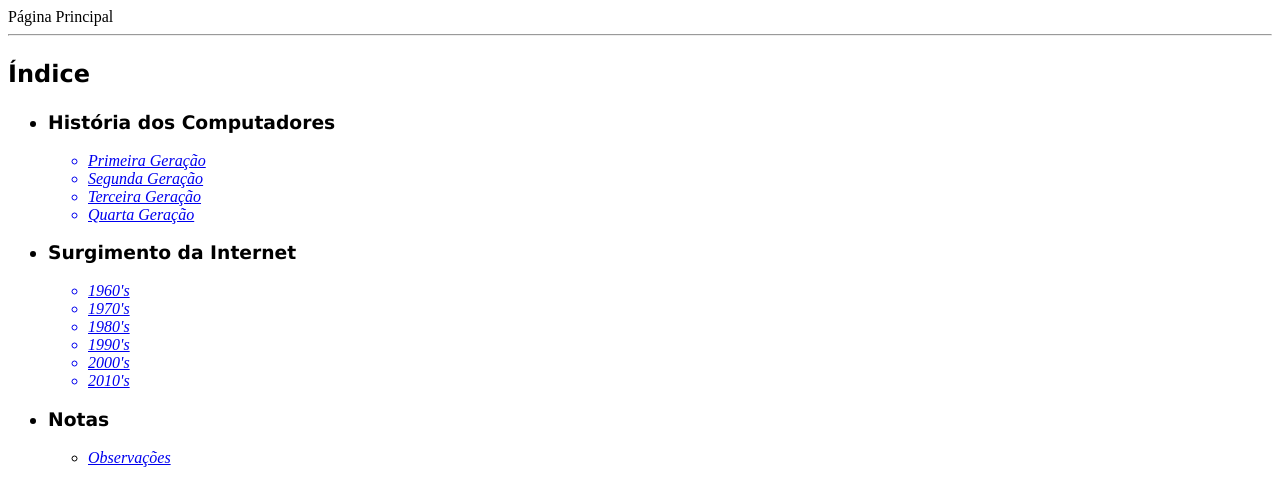
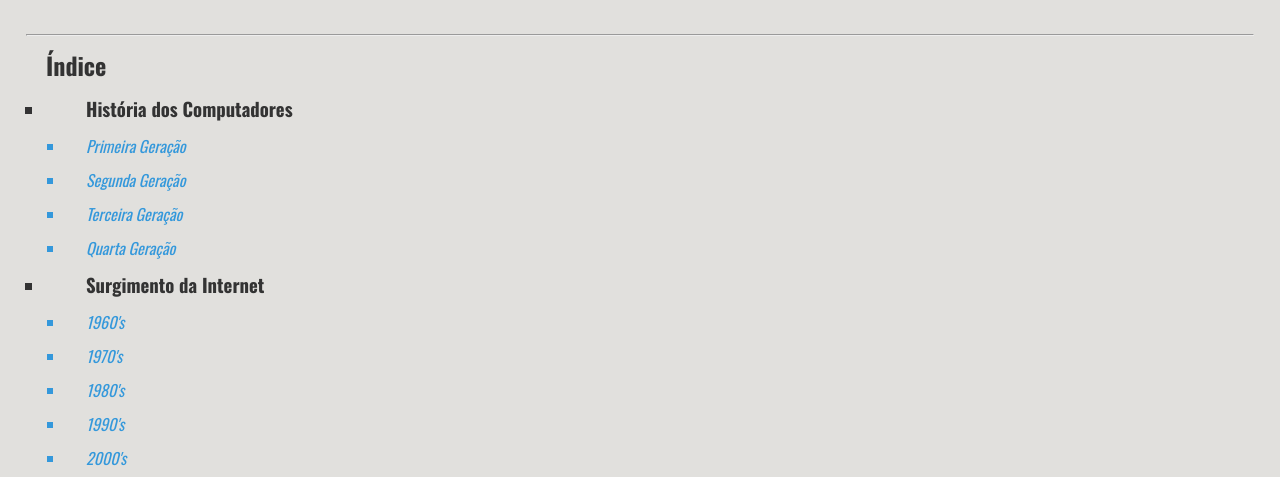
Before and after one commit to apololbecker/projetos-estudo, a plain HTML site: page index.html in a window 1280 px wide. Shown: the top 477 px of the page. Drawn offline with nearby package versions, Linux system fonts and the light colour scheme.

Commit message:
index alterado e css adicionado

```diff
--- a/index.html
+++ b/index.html
@@ -1,10 +1,16 @@
-<html>
-    <head >Página Principal</head>
+<html lang="pt-BR">
+    <head >
+        <meta charset="UTF-8">
+        <meta name="description" content="História dos Computadores e Surgimento da Internet">
+        <title>Página Principal</title>
+        <link rel="stylesheet" href="https://fonts.googleapis.com/css2?family=Oswald:wght@200;400;700&display=swap">
+    <link rel="stylesheet" href="style.css">
+    </head>
     <body>
         <hr/>
-        <h2 id="voltar"><p style="font-family:verdana">Índice</p></h2>
+        <h2 id="voltar"><p>Índice</p></h2>
         <ul>
-        <h3><li><p style="font-family:verdana">História dos Computadores</p></li></h3>
+        <h3><li><p>História dos Computadores</p></li></h3>
             <ul>
                 <i><a href="#primeira"><li>Primeira Geração </li></a></i>
                 <i><a href="#segunda"><li>Segunda Geração </li></a></i>
@@ -13,7 +19,7 @@
             </ul>
         </ul>
         <ul>
-        <h3><li><p style="font-family:verdana">Surgimento da Internet</p></li></h3>
+        <h3><li><p>Surgimento da Internet</p></li></h3>
             <ul>
                 <i><a href="60"><li>1960's </li></a></i>
                 <i><a href="70"><li>1970's </li></a></i>
@@ -24,7 +30,7 @@
             </ul>
         </ul>
         <ul>
-        <h3><li><p style="font-family:verdana">Notas</p></li></h3>
+        <h3><li><p>Notas</p></li></h3>
             <ul>
                 <li><i><a href="#obs">Observações</a></i></li>
             </ul>
--- /dev/null
+++ b/style.css
@@ -0,0 +1,78 @@
+body {
+    margin: 0;
+    padding: 0;
+    font-family: 'Oswald', sans-serif;
+    background-color: var(--background-color);
+    color: var(--text-color);
+}
+
+:root {
+    --primary-color: #3498db;
+    --secondary-color: #2ecc71;
+    --background-color: #e1e0dd;
+    --text-color: #333;
+    --header-color: #ffffff;
+}
+
+body {
+    margin: 0;
+    padding: 26px;
+    font-family: Oswald;
+    background-color: var(--background-color);
+    color: var(--text-color);
+}
+
+header {
+    background-color: var(--primary-color);
+    color: var(--header-color);
+    padding: 20px;
+    text-align: center;
+    font-size: 2em;
+}
+
+a {
+    color: var(--primary-color);
+    text-decoration: none;
+}
+
+a:hover {
+    color: var(--secondary-color);
+}
+
+p {
+    line-height: 1.6;
+    margin: 10px 0;
+    padding-left: 20px;
+}
+
+.container {
+    width: 80%;
+    margin: 10px auto;
+    padding-left: 20px;
+}
+
+h1, h2, h3 {
+    color: var(--text-color);
+    margin-top: 10px;
+    margin-bottom: 10px;e
+    padding-left: 40px;
+}
+
+h4, h5. h6 {
+    color: var(--primary-color);
+    margin-top: 10px;
+    margin-bottom: 10px;e
+    padding-left: 20px;
+}
+
+
+ul {
+    list-style-type: square;
+    margin: 10px 0;
+    padding-left: 20px;
+}
+
+ul li {
+    margin: 10px 0;
+    padding-left: 20px;
+}
```
